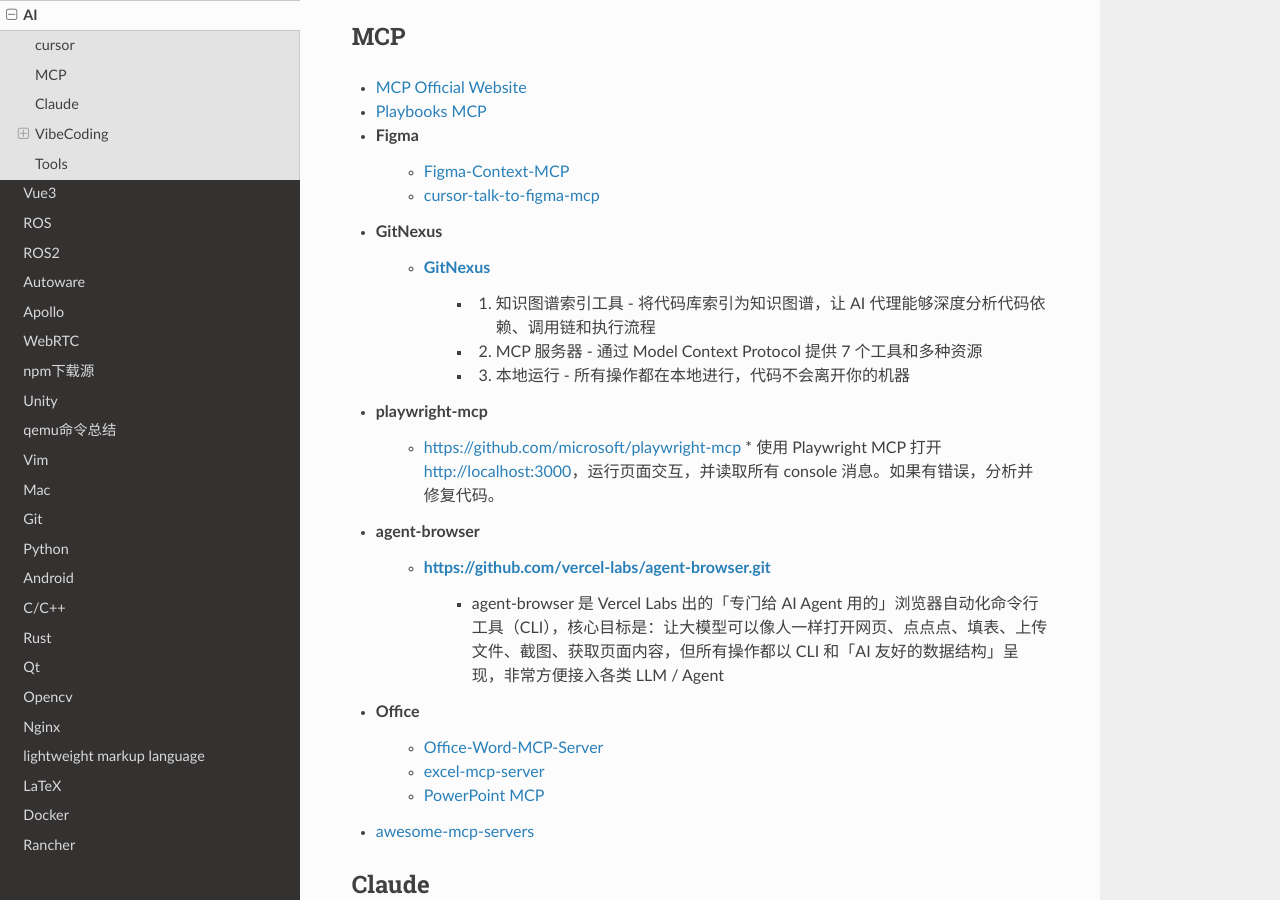
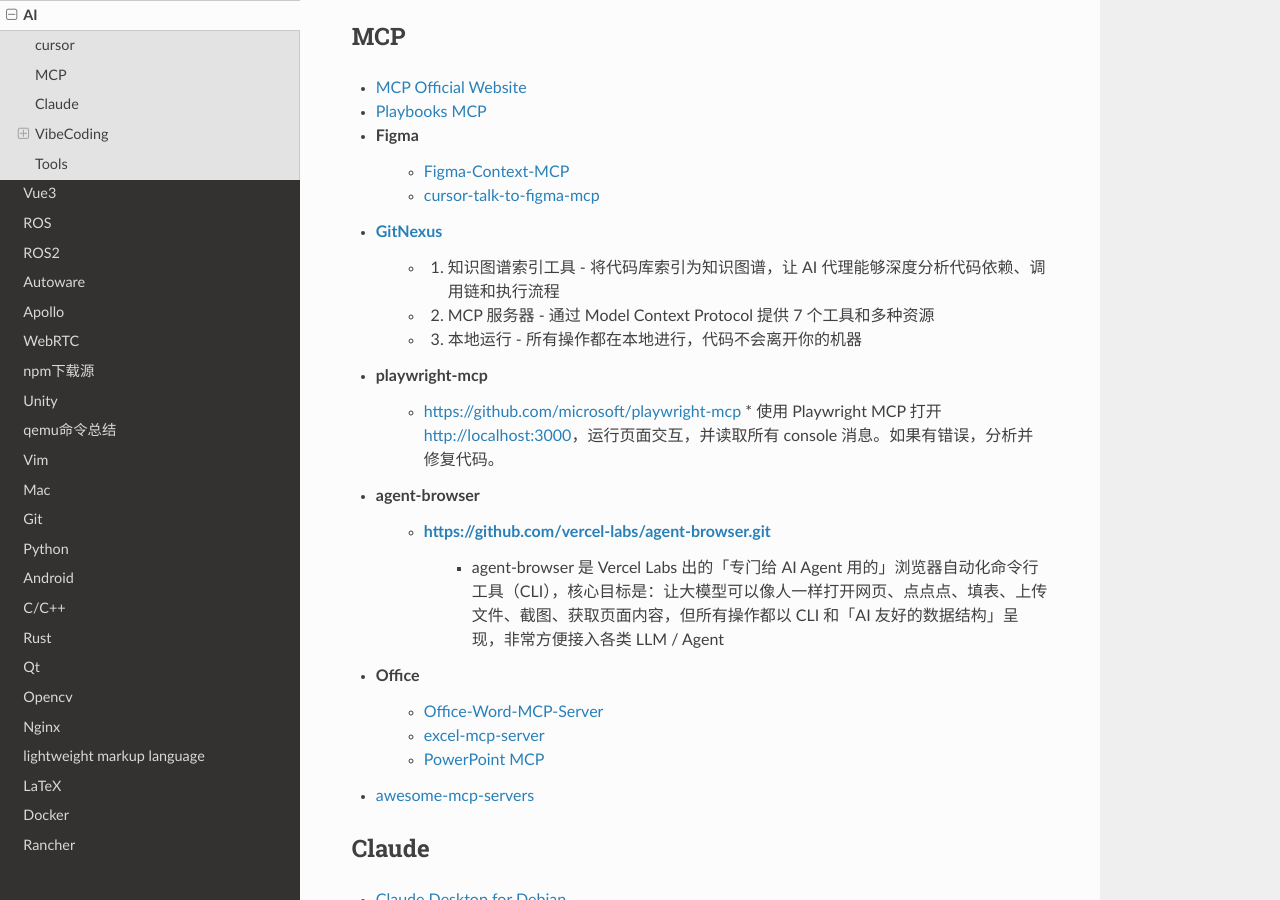
Before and after one commit to my-rds-store/my_space, a Sphinx documentation site: the page built from source/ai/index.rst, in a window 1280 px wide and 900 px high, scrolled down 877 px. Built offline with Sphinx 7.4.7 and the Read the Docs theme 3.1.0, drawn with Linux system fonts in a browser that asks for light colours.

Commit message:
updat e..

```diff
--- a/source/ai/index.rst
+++ b/source/ai/index.rst
@@ -56,12 +56,10 @@
     * `Figma-Context-MCP <https://github.com/GLips/Figma-Context-MCP>`_
     * `cursor-talk-to-figma-mcp <https://github.com/sonnylazuardi/cursor-talk-to-figma-mcp>`_
 
-* GitNexus
-    * `GitNexus <https://github.com/abhigyanpatwari/GitNexus>`_
-        * 1. 知识图谱索引工具 - 将代码库索引为知识图谱，让 AI 代理能够深度分析代码依赖、调用链和执行流程
-        * 2. MCP 服务器 - 通过 Model Context Protocol 提供 7 个工具和多种资源
-        * 3. 本地运行 - 所有操作都在本地进行，代码不会离开你的机器
-
+* `GitNexus <https://github.com/abhigyanpatwari/GitNexus>`_
+    * 1. 知识图谱索引工具 - 将代码库索引为知识图谱，让 AI 代理能够深度分析代码依赖、调用链和执行流程
+    * 2. MCP 服务器 - 通过 Model Context Protocol 提供 7 个工具和多种资源
+    * 3. 本地运行 - 所有操作都在本地进行，代码不会离开你的机器
 
 * playwright-mcp
     * https://github.com/microsoft/playwright-mcp
```
